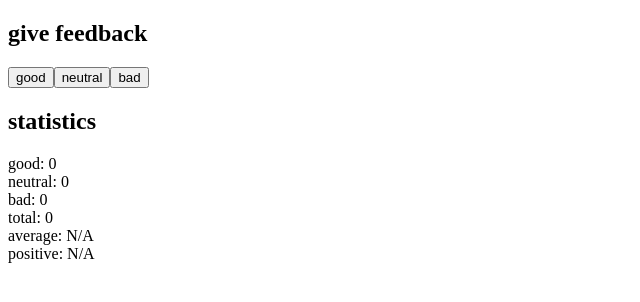
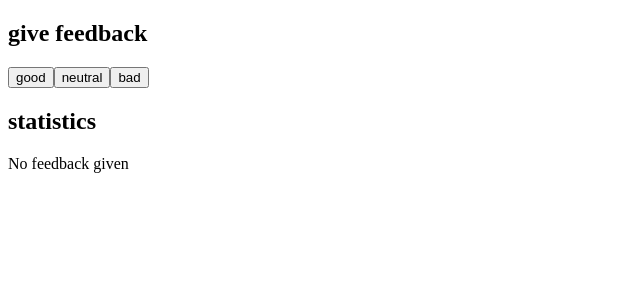
Before and after one commit to KarolKarnas/full-stack-open, a React (Create React App) app in the folder part1/unicafe/: page / in a window 1280 px wide. Shown: the top 302 px of the page, without its empty margins (0-640 px from the left). Built offline with nearby package versions, Linux system fonts and the light colour scheme.

Commit message:
Solution for 1.9: unicafe step4

```diff
--- a/part1/unicafe/src/App.js
+++ b/part1/unicafe/src/App.js
@@ -5,7 +5,9 @@ const Button = ({ handleClick, text }) => {
 };
 
 const Statistics = ({ good, neutral, bad, total, average, positive }) => {
-	return (
+	return total === 0 ? (
+		<p>No feedback given</p>
+	) : (
 		<p>
 			good: {good} <br />
 			neutral: {neutral} <br />
```
